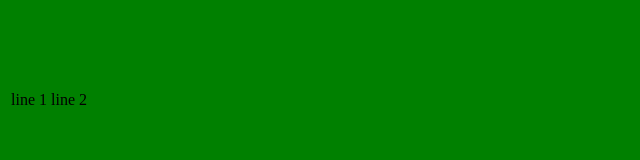
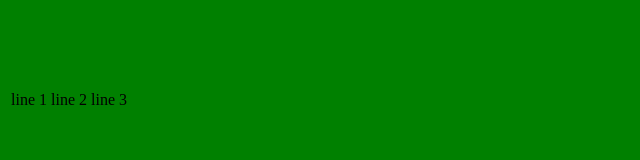
Before and after one commit to vinnycrm/app1, a plain HTML site: page index.html in a window 1280 px wide. Shown: the full height of the page, 0-640 px from the left. Drawn offline with Linux system fonts and the light colour scheme.

Commit message:
table modified

```diff
--- a/index.html
+++ b/index.html
@@ -8,6 +8,7 @@
             <tr>
                 <td>line 1</td>
                 <td>line 2</td>
+                <td>line 3</td>
             </tr>
         </table>
     </body>
```
